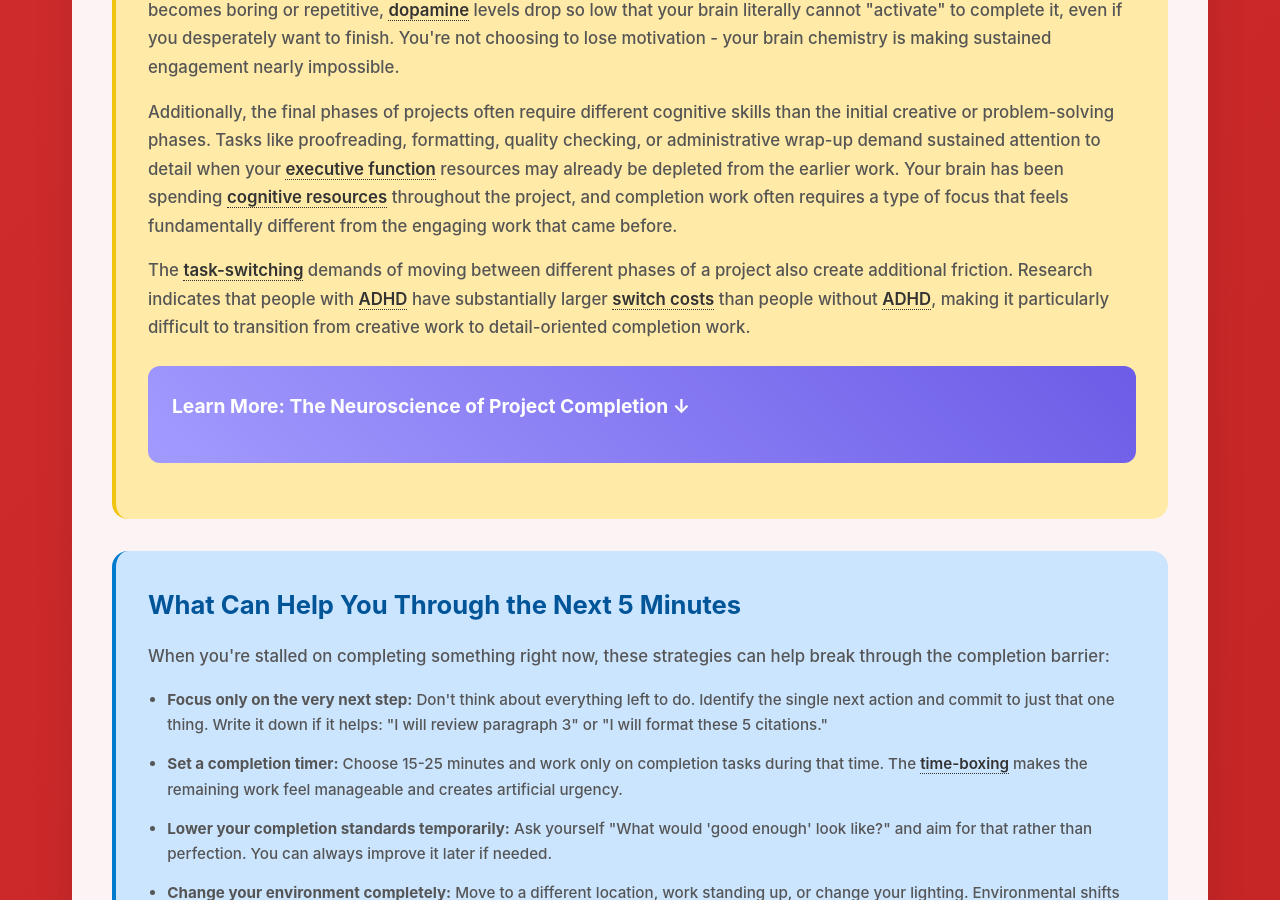
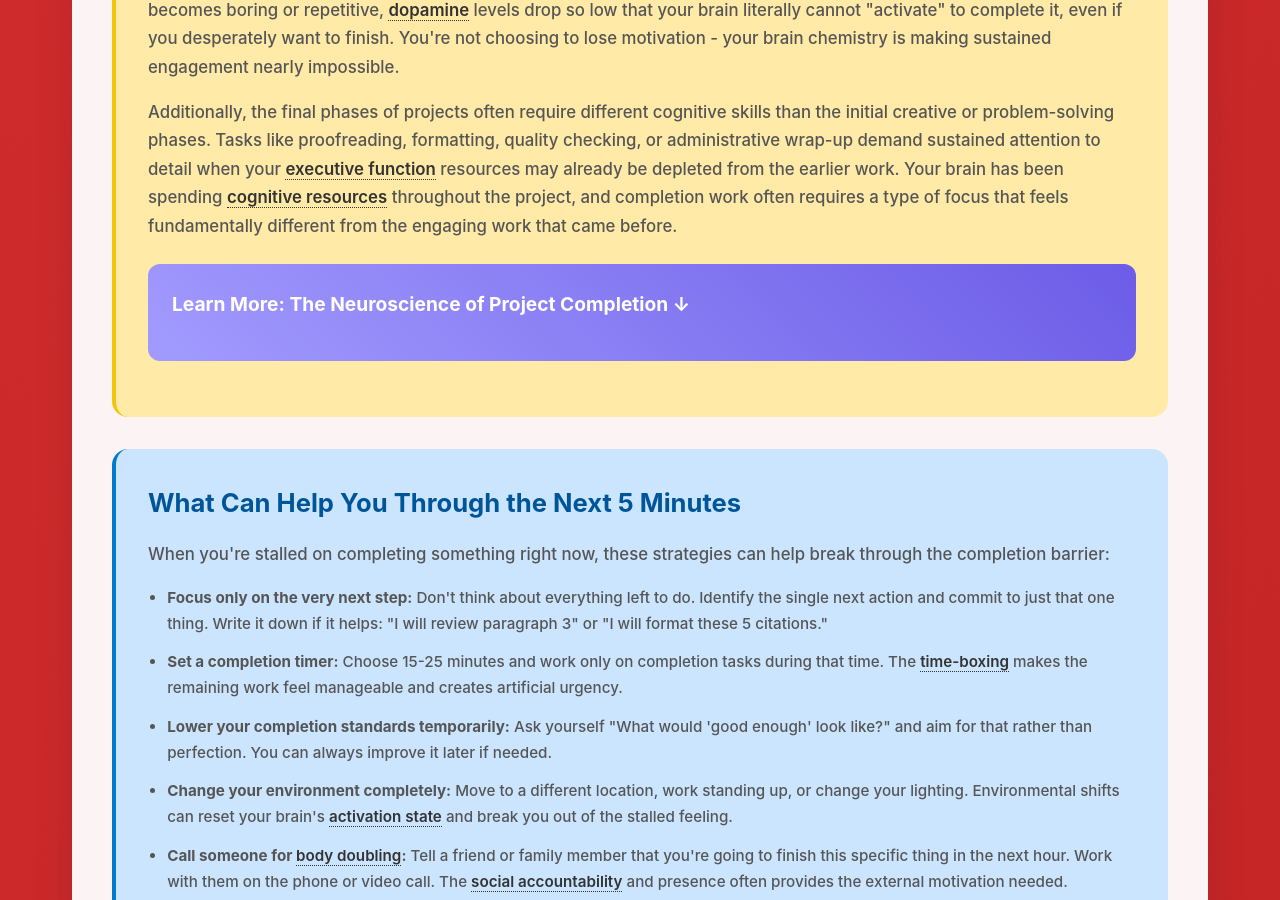
Before and after one commit to neurodivergent-survival-guide/neurodivergent-survival-guide, a Jekyll site: the page built from struggles/follow-through-completion.html, in a window 1280 px wide and 900 px high, scrolled down 1993 px. Built offline with Jekyll 4.4.1, drawn with Linux system fonts in a browser that asks for light colours.

Commit message:
Update follow-through-completion.html

```diff
--- a/struggles/follow-through-completion.html
+++ b/struggles/follow-through-completion.html
@@ -49,8 +49,6 @@ search_terms: ["never finish anything", "85 percent complete projects", "start s
         <p>Research shows that <a class="jargon">dopamine<span class="tooltip">A brain chemical that helps with motivation, reward, and sustaining effort</span></a> levels in the brain are directly correlated with our level of interest in a task. If a task becomes boring or repetitive, <a class="jargon">dopamine<span class="tooltip">A brain chemical that helps with motivation, reward, and sustaining effort</span></a> levels drop so low that your brain literally cannot "activate" to complete it, even if you desperately want to finish. You're not choosing to lose motivation - your brain chemistry is making sustained engagement nearly impossible.</p>
 
         <p>Additionally, the final phases of projects often require different cognitive skills than the initial creative or problem-solving phases. Tasks like proofreading, formatting, quality checking, or administrative wrap-up demand sustained attention to detail when your <a class="jargon">executive function<span class="tooltip">Mental skills that help you plan, focus, remember instructions, and manage multiple tasks</span></a> resources may already be depleted from the earlier work. Your brain has been spending <a class="jargon">cognitive resources<span class="tooltip">Mental energy needed for thinking, focusing, and completing tasks</span></a> throughout the project, and completion work often requires a type of focus that feels fundamentally different from the engaging work that came before.</p>
-
-        <p>The <a class="jargon">task-switching<span class="tooltip">Moving attention and focus from one activity to another</span></a> demands of moving between different phases of a project also create additional friction. Research indicates that people with <a class="jargon">ADHD<span class="tooltip">Attention-Deficit/Hyperactivity Disorder - brain differences affecting attention, impulse control, and executive function</span></a> have substantially larger <a class="jargon">switch costs<span class="tooltip">The extra time and mental effort required to change from one task to another</span></a> than people without <a class="jargon">ADHD<span class="tooltip">Attention-Deficit/Hyperactivity Disorder - brain differences affecting attention, impulse control, and executive function</span></a>, making it particularly difficult to transition from creative work to detail-oriented completion work.</p>
 
         <div class="learn-more" onclick="toggleLearnMore(this)">
             <h3>Learn More: The Neuroscience of Project Completion ↓</h3>
```
